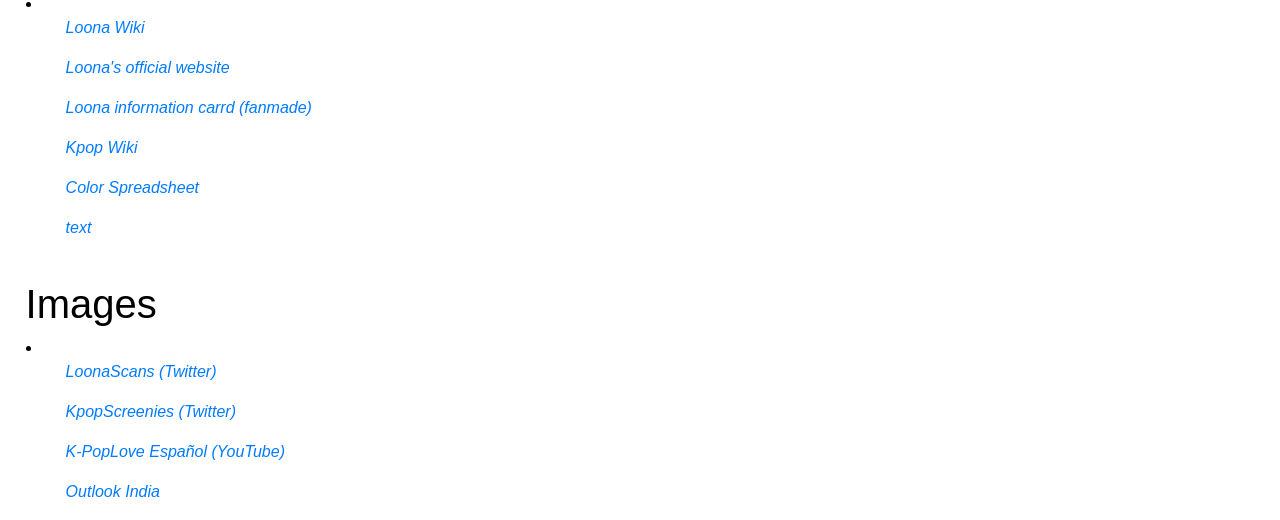
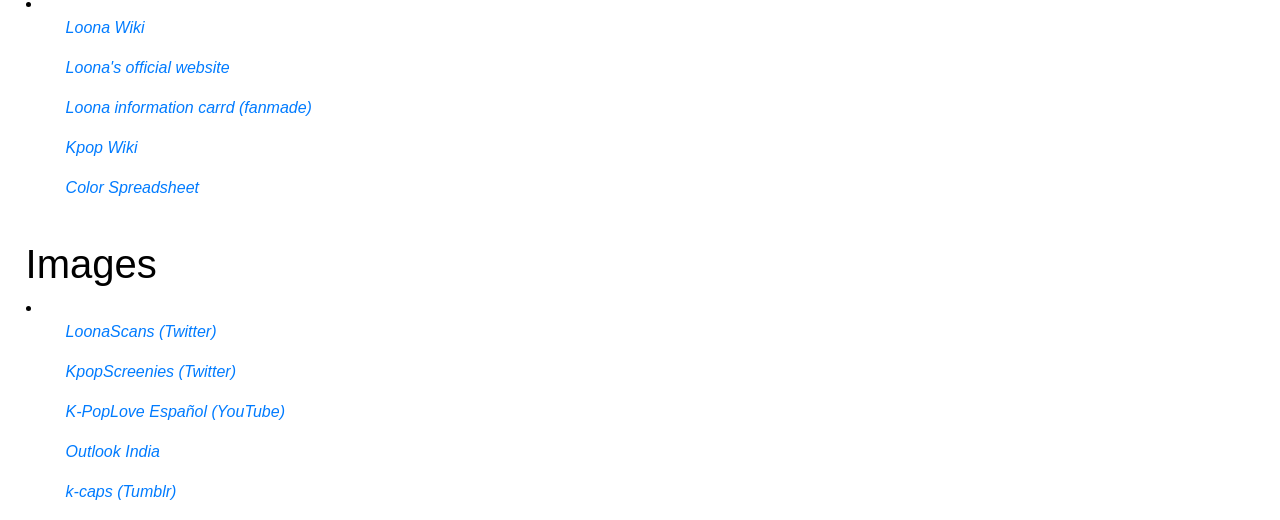
Before and after one commit to defsiarte/Loona, a plain HTML site: page credit.html in a window 1280 px wide. Shown: the part 568-1088 px from the top of the page. Drawn offline with nearby package versions, Linux system fonts and the light colour scheme; a web font is replaced by a local one.

Commit message:
removed empty text

```diff
--- a/credit.html
+++ b/credit.html
@@ -35,7 +35,6 @@
 <ul><i><a href="https://meetloona.carrd.co/">Loona information carrd (fanmade)</a></i></ul>
 <ul><i><a href="https://kpop.fandom.com/">Kpop Wiki</a></i></ul>
 <ul><i><a href="https://docs.google.com/spreadsheets/d/101dgHkOonpbhIw5LFUObFS-SRo2d85WkCex4NtjW6Lg/edit#gid=0">Color Spreadsheet</a></i></ul>
-<ul><i><a href="">text</a></i></ul>
 </li>
 <br>
 <h1>Images</h1>
```
